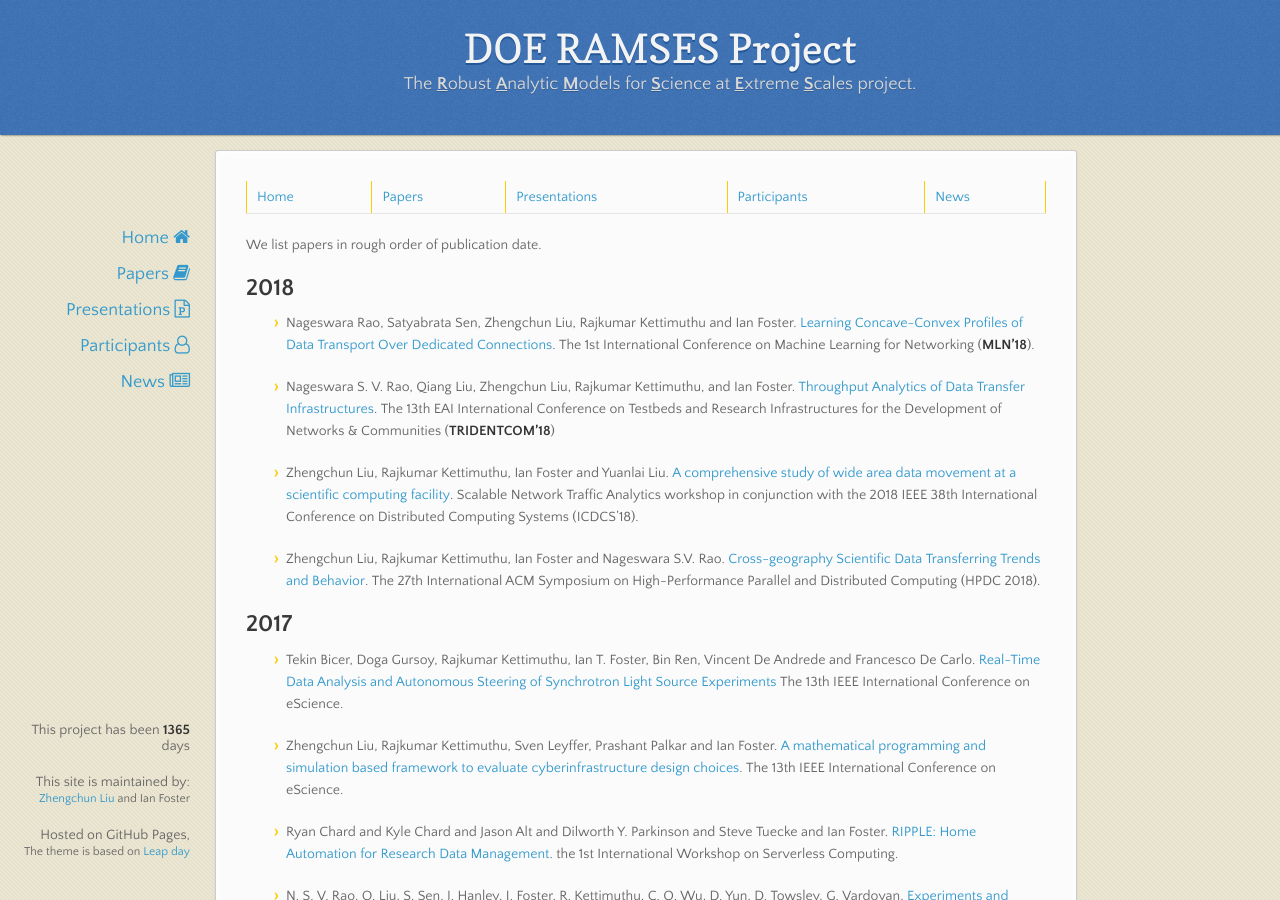
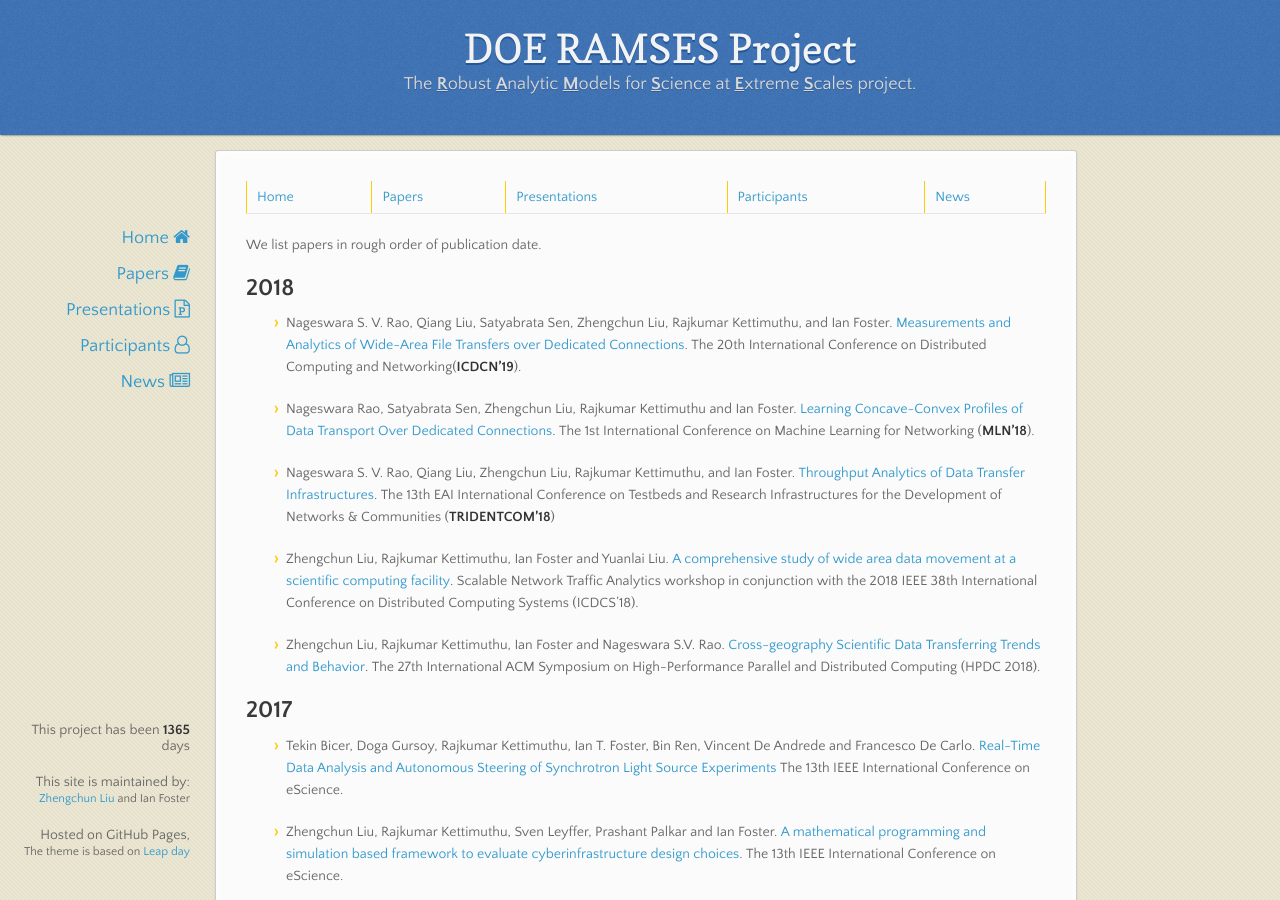
Before and after one commit to ramsesproject/ramses.github.io, a Jekyll site: the page built from papers.md, in a window 1280 px wide and 900 px high. Built offline with Jekyll 4.4.1, drawn with Linux system fonts in a browser that asks for light colours; nearby versions of some CDN libraries.

Commit message:
add, delete, polish etc.

```diff
--- a/papers.md
+++ b/papers.md
@@ -5,6 +5,9 @@ layout: default
 
 We list papers in rough order of publication date.
 ## 2018
+
+- Nageswara S. V. Rao, Qiang Liu, Satyabrata Sen, Zhengchun Liu, Rajkumar Kettimuthu, and Ian Foster. [Measurements and Analytics of Wide-Area File Transfers over Dedicated Connections](). The 20th International Conference on Distributed Computing and Networking(**ICDCN'19**).
+
 - Nageswara Rao, Satyabrata Sen, Zhengchun Liu, Rajkumar Kettimuthu and Ian Foster. [Learning Concave-Convex Profiles of Data Transport Over Dedicated Connections](). The 1st International Conference on Machine Learning for Networking (**MLN'18**).
 
 - Nageswara S. V. Rao, Qiang Liu, Zhengchun Liu, Rajkumar Kettimuthu, and Ian Foster. [Throughput Analytics of Data Transfer Infrastructures](). The 13th EAI International Conference on Testbeds and Research Infrastructures for the Development of Networks & Communities (**TRIDENTCOM'18**)
```
Also changed, not shown: news.md (+2 -0 lines).
